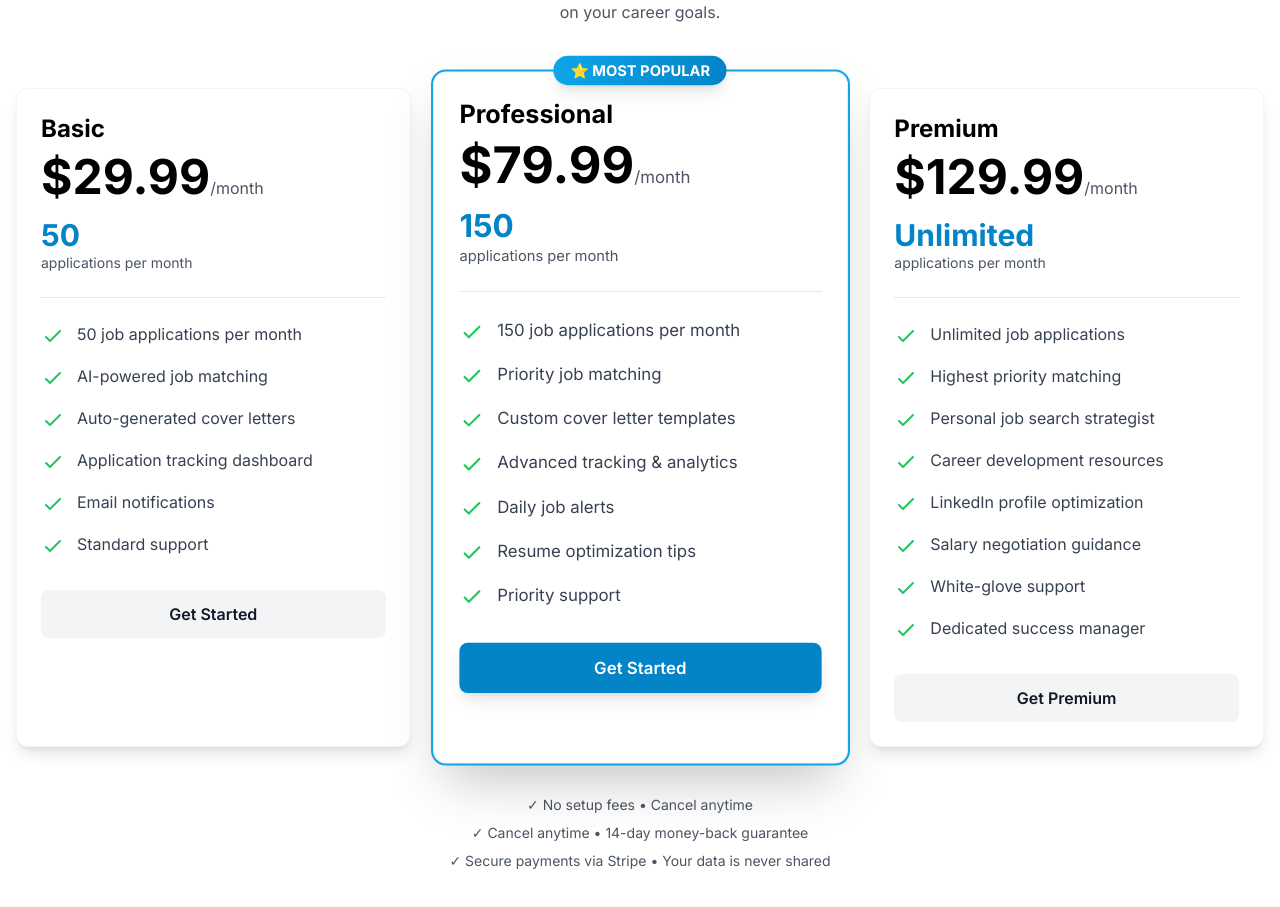
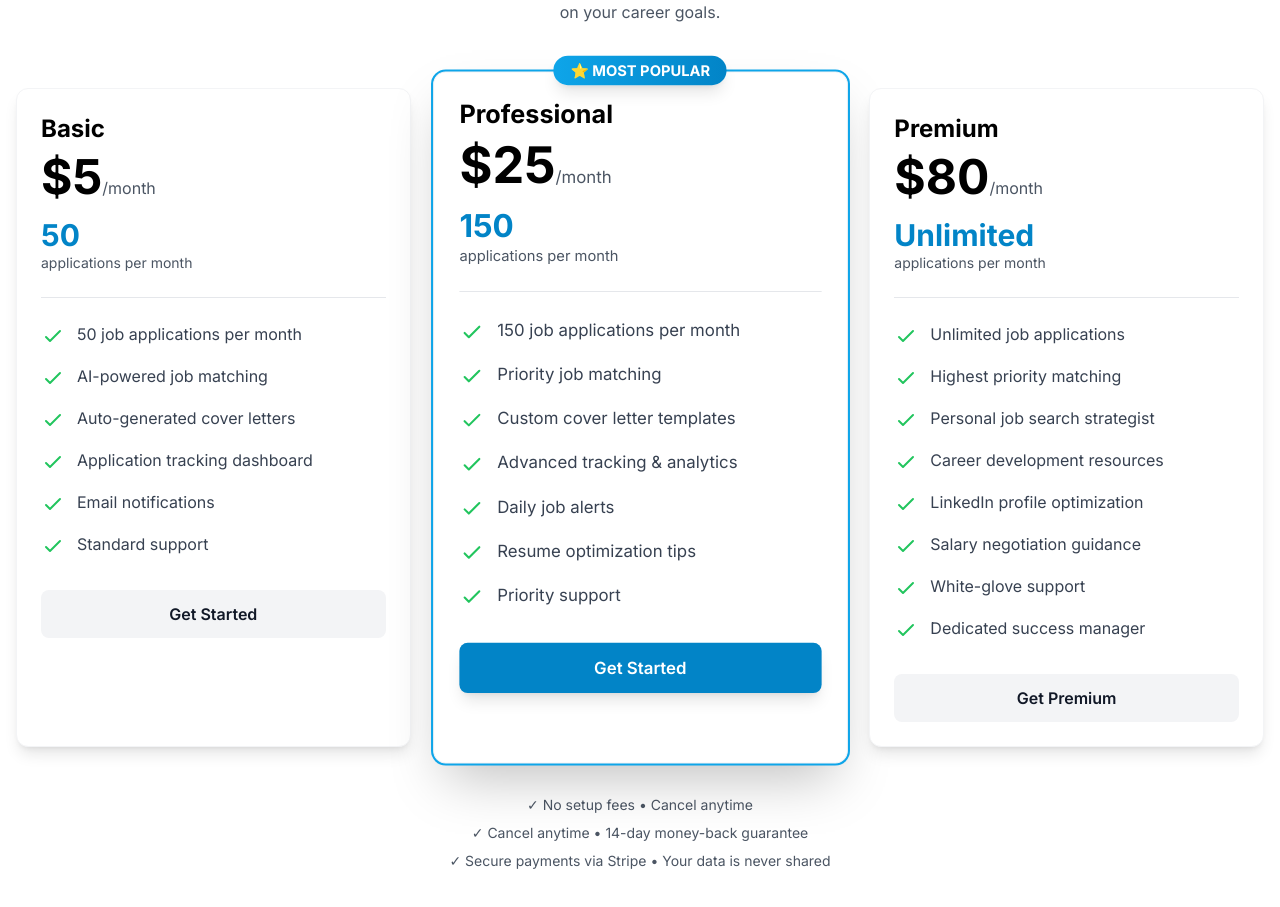
Before and after one commit to MattVogelsang/Clift, a Next.js app: page / in a window 1280 px wide. Shown: the part 5426-6333 px from the top of the page. Built offline with nearby package versions, Linux system fonts and the light colour scheme; no server answers.

Commit message:
Update pricing: Basic , Professional , Premium  and fix price text color to black

```diff
--- a/components/PricingSection.tsx
+++ b/components/PricingSection.tsx
@@ -78,7 +78,7 @@ export function PricingSection() {
             <h3 className="text-2xl font-bold mb-2">{plan.name}</h3>
 
             <div className="mb-4">
-              <span className="text-5xl font-bold">${plan.price}</span>
+              <span className="text-5xl font-bold text-black">${plan.price}</span>
               <span className="text-gray-600">/month</span>
             </div>
 
--- a/lib/stripe.ts
+++ b/lib/stripe.ts
@@ -8,7 +8,7 @@ export const stripe = new Stripe(process.env.STRIPE_SECRET_KEY || 'sk_test_place
 export const STRIPE_PLANS = {
   starter: {
     name: 'Basic',
-    price: 29.99,
+    price: 5,
     priceId: process.env.STRIPE_STARTER_PRICE_ID || 'price_starter',
     applications: 50,
     features: [
@@ -22,7 +22,7 @@ export const STRIPE_PLANS = {
   },
   professional: {
     name: 'Professional',
-    price: 79.99,
+    price: 25,
     priceId: process.env.STRIPE_PROFESSIONAL_PRICE_ID || 'price_professional',
     applications: 150,
     features: [
@@ -37,7 +37,7 @@ export const STRIPE_PLANS = {
   },
   enterprise: {
     name: 'Premium',
-    price: 129.99,
+    price: 80,
     priceId: process.env.STRIPE_ENTERPRISE_PRICE_ID || 'price_enterprise',
     applications: 'Unlimited',
     features: [
```
